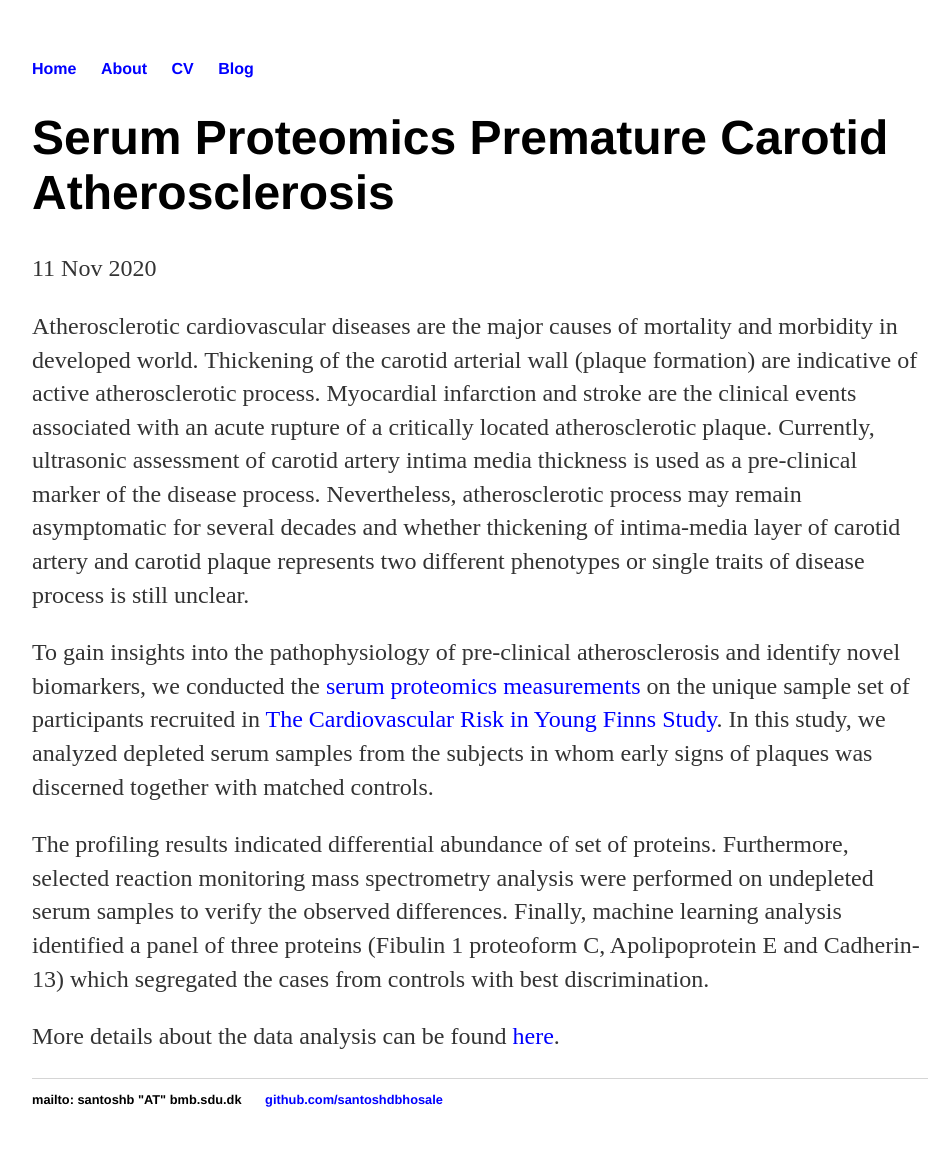
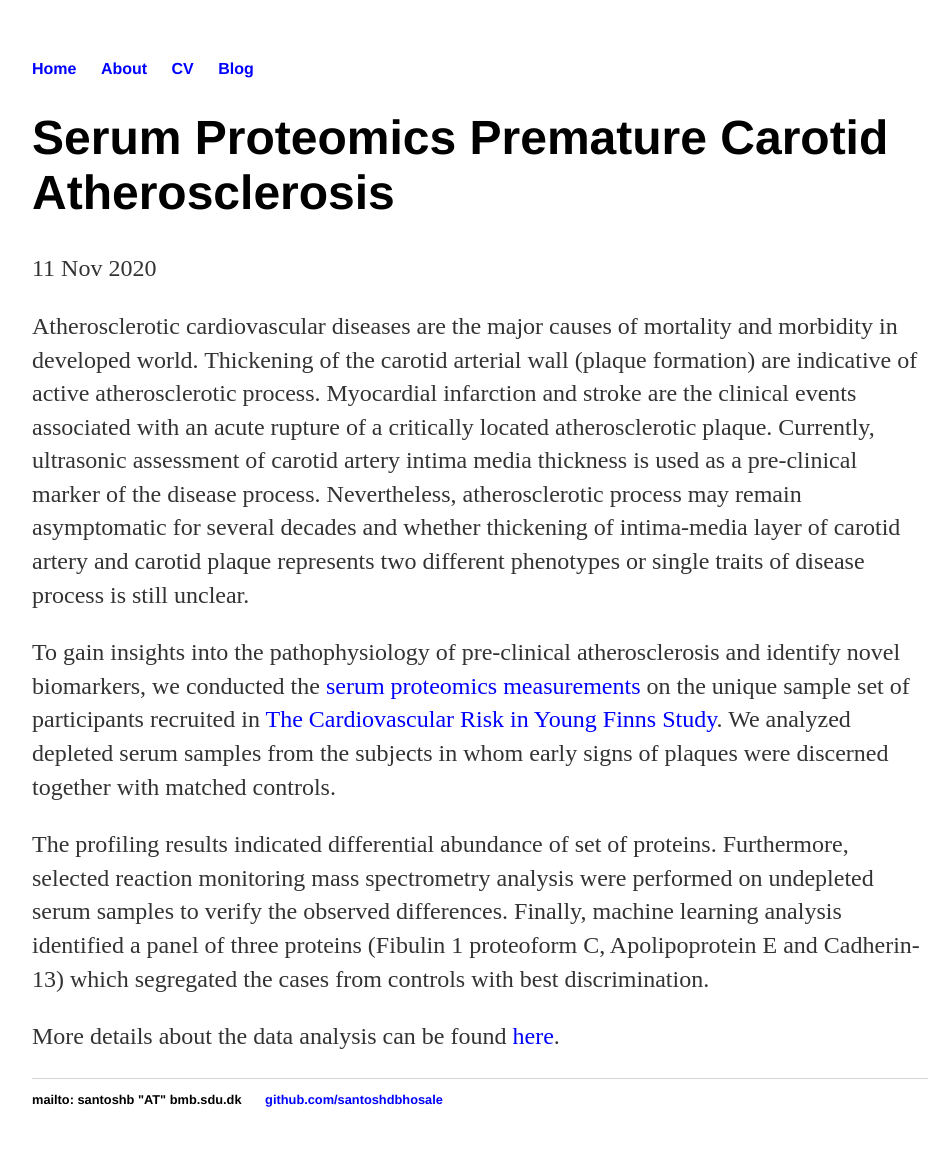
Before and after one commit to santoshdbhosale/santoshdbhosale.github.io, a Jekyll site: the page built from _posts/2020-11-11-Serum-Proteomics-Atherosclerosis.md, in a window 1280 px wide. Shown: the whole page, without its empty margins (160-1109 px from the left). Built offline with Jekyll 4.4.1, drawn with Linux system fonts in a browser that asks for light colours.

Commit message:
Update 2020-11-11-Serum-Proteomics-Atherosclerosis.md

```diff
--- a/_posts/2020-11-11-Serum-Proteomics-Atherosclerosis.md
+++ b/_posts/2020-11-11-Serum-Proteomics-Atherosclerosis.md
@@ -8,7 +8,7 @@ Myocardial infarction and stroke are the clinical events associated with an acut
 Nevertheless, atherosclerotic process may remain asymptomatic for several decades and whether thickening of intima-media layer of carotid artery and carotid plaque represents two different phenotypes or single traits of disease process is still unclear.
 
 To gain insights into the pathophysiology of pre-clinical atherosclerosis and identify novel biomarkers, we conducted the [serum proteomics measurements](https://www.nature.com/articles/s41598-018-27265-9#Sec1) on the unique sample set of participants recruited in [The Cardiovascular Risk in Young Finns Study](https://youngfinnsstudy.utu.fi/studydesign.html).
-In this study, we analyzed depleted serum samples from the subjects in whom early signs of plaques was discerned together with matched controls.
+We analyzed depleted serum samples from the subjects in whom early signs of plaques were discerned together with matched controls.
 
 The profiling results indicated differential abundance of set of proteins.
 Furthermore, selected reaction monitoring mass spectrometry analysis were performed on undepleted serum samples to verify the observed differences.
```
